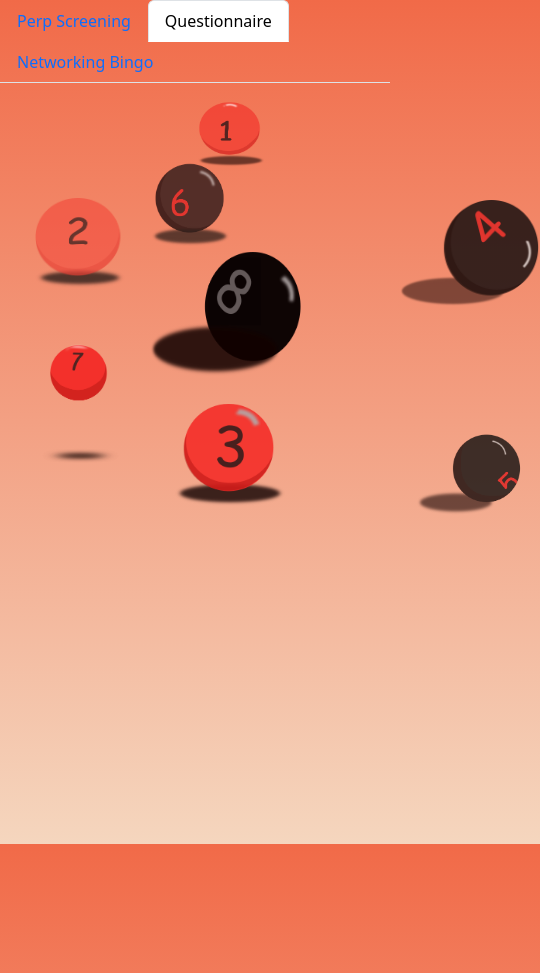
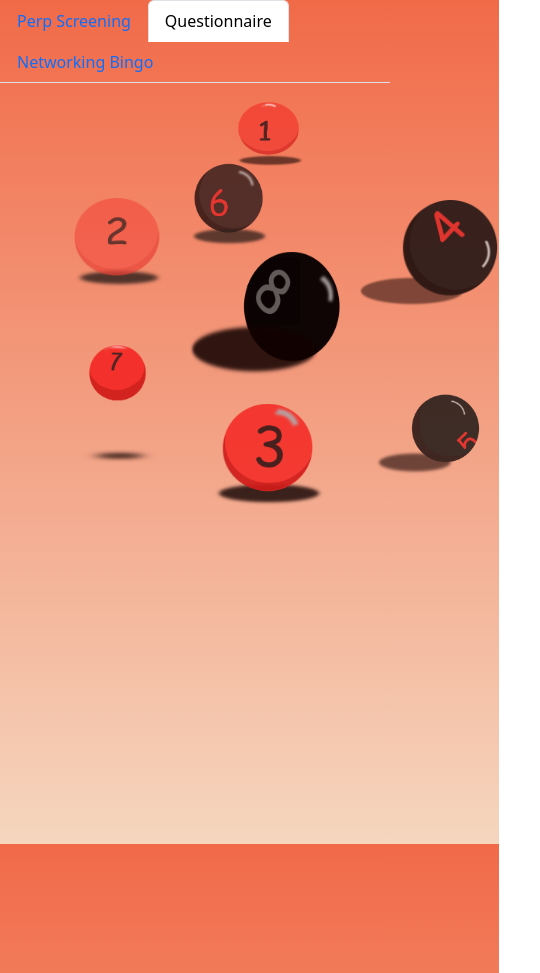
Before and after one commit to Natalies-Angels/love-and-fear, a website: page public/index.html in a window 390 px wide. Shown: the whole page, 540 px wide, since content can reach past the window. Drawn offline with nearby package versions, Linux system fonts and the light colour scheme.

Commit message:
still...

```diff
--- a/public/indexStyle.css
+++ b/public/indexStyle.css
@@ -215,7 +215,7 @@ textarea {
         grid-template-columns: 1fr;
         grid-template-rows: repeat(8, 100px);
         gap: 10px;
-        max-width: 100%; /* Ensure the width is responsive */
+        max-width: 80%; /* Ensure the width is responsive */
         margin: 10px auto; /* Center the container */
         padding: 0 20px; /* Increase padding to prevent overflow */
     }
@@ -229,8 +229,5 @@ textarea {
         width: 120px;
         height: 120px;
     }
-    #button-4, #button-5
-    {
-        transform: translateX(80px);
-    }
+
 }
```
